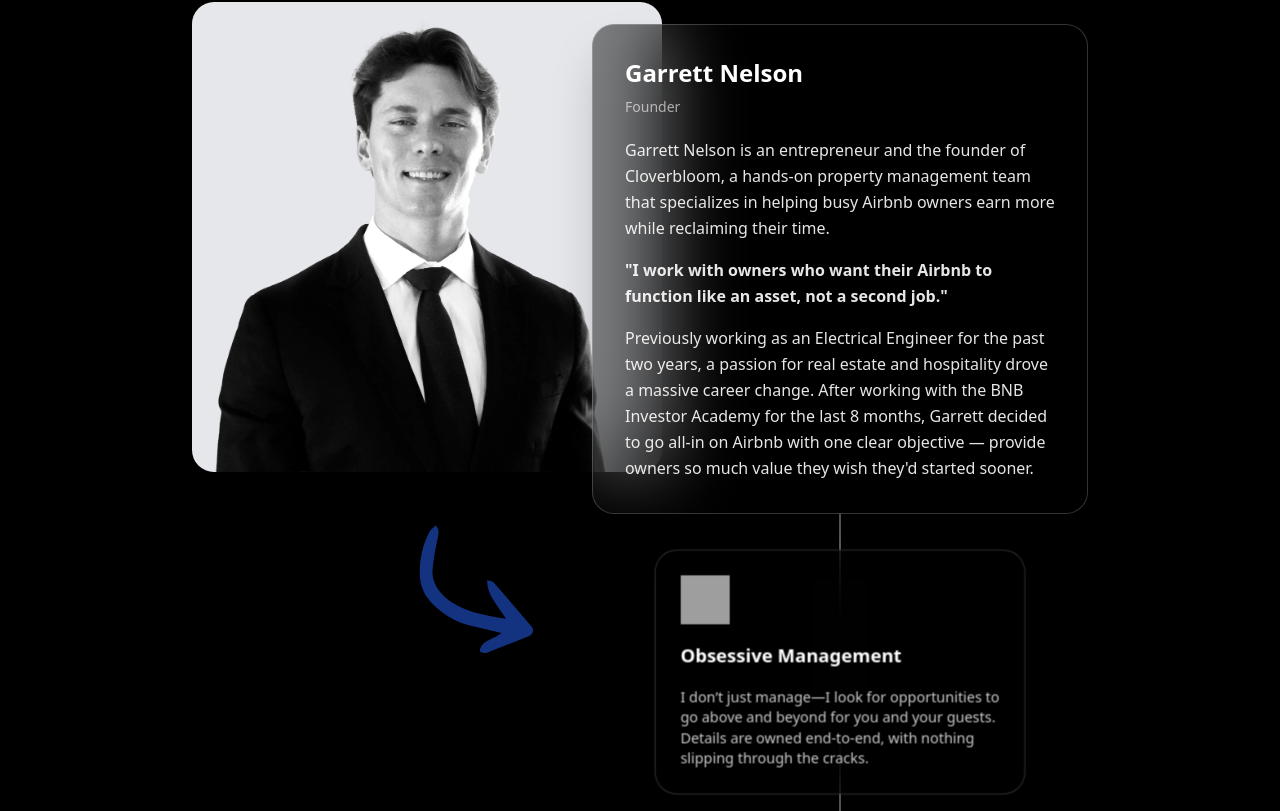
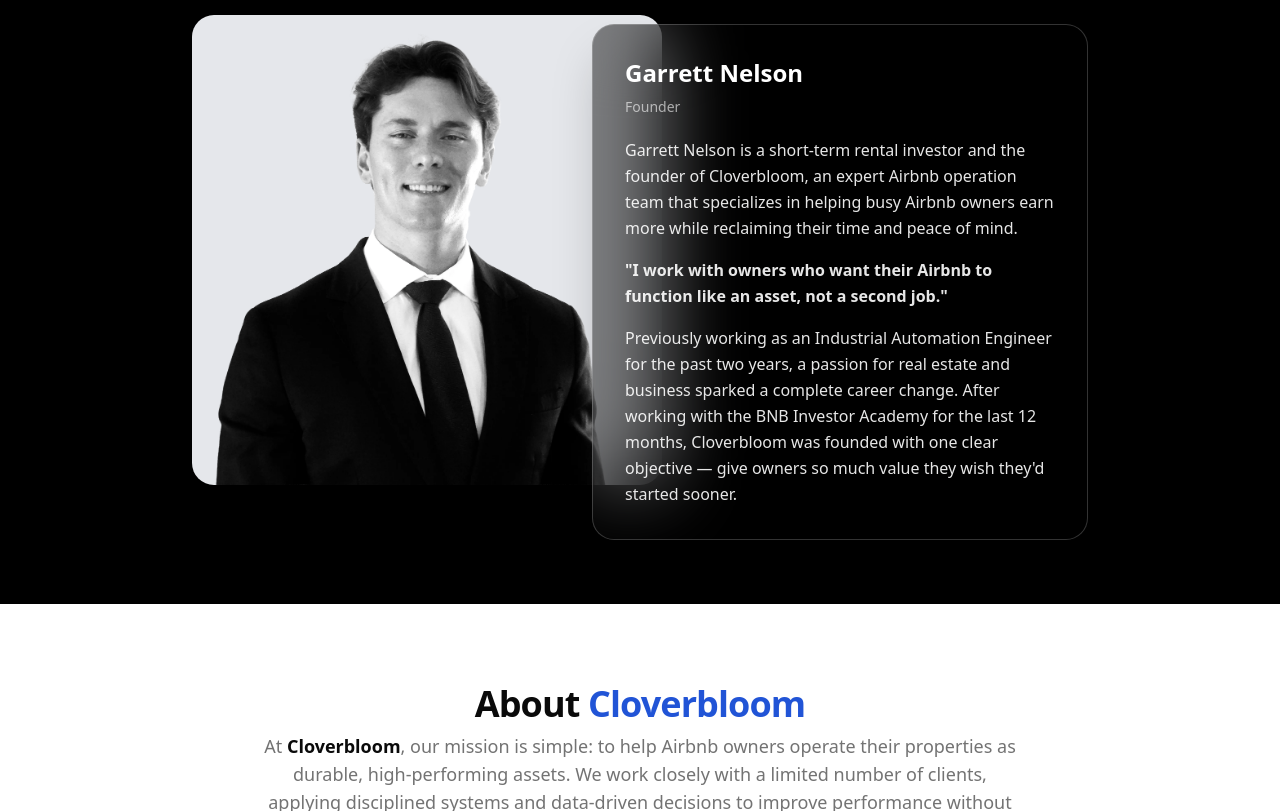
Before and after one commit to cloverbloom/cloverbloom-website, a Next.js app: page / in a window 1280 px wide. Shown: the part 869-1680 px from the top of the page. Built offline with nearby package versions, Linux system fonts and the light colour scheme; grey boxes are pictures that could not be loaded.

Commit message:
Hide Meet Garrett extras and remove contact LinkedIn

```diff
--- a/components/ui/profile-card.tsx
+++ b/components/ui/profile-card.tsx
@@ -5,7 +5,6 @@
 
 import { cn } from "@/lib/utils";
 import { BGPattern } from "@/components/ui/bg-pattern";
-import { MeetGarrettTimeline } from "@/components/ui/meet-garrett-timeline";
 
 export interface ProfileCardProps {
   name?: string;
@@ -20,9 +19,9 @@
     name = "Garrett Nelson",
     title = "Founder",
     bioParts = [
-      "Garrett Nelson is an entrepreneur and the founder of Cloverbloom, a hands-on property management team that specializes in helping busy Airbnb owners earn more while reclaiming their time.",
+      "Garrett Nelson is a short-term rental investor and the founder of Cloverbloom, an expert Airbnb operation team that specializes in helping busy Airbnb owners earn more while reclaiming their time and peace of mind.",
       "\"I work with owners who want their Airbnb to function like an asset, not a second job.\"",
-      "Previously working as an Electrical Engineer for the past two years, a passion for real estate and hospitality drove a massive career change. After working with the BNB Investor Academy for the last 8 months, Garrett decided to go all-in on Airbnb with one clear objective — provide owners so much value they wish they'd started sooner.",
+      "Previously working as an Industrial Automation Engineer for the past two years, a passion for real estate and business sparked a complete career change. After working with the BNB Investor Academy for the last 12 months, Cloverbloom was founded with one clear objective — give owners so much value they wish they'd started sooner.",
     ],
     imageUrl = "/meet-garrett.webp",
     className,
@@ -56,13 +55,6 @@
               draggable={false}
             />
           </div>
-          <img
-            src="/arrow-2.svg"
-            alt=""
-            className="pointer-events-none absolute left-[220px] top-[550px] hidden w-36 origin-top-left rotate-[5deg] scale-y-90 opacity-60 sm:block"
-            aria-hidden="true"
-            draggable={false}
-          />
 
           <motion.div
             initial={{ opacity: 0, x: 20 }}
@@ -111,9 +103,6 @@
           </div>
         </motion.div>
 
-        <div className="md:ml-[400px] md:max-w-2xl">
-          <MeetGarrettTimeline />
-        </div>
       </div>
     </section>
   );
--- a/components/ui/team.tsx
+++ b/components/ui/team.tsx
@@ -13,7 +13,6 @@
     avatar: "/footer-garrett.webp",
     phone: "+1 (970) 631-5800",
     email: "garrett@cloverbloom.co",
-    linkedin: "https://www.linkedin.com/in/garrettfnelson",
     location: "San Diego, CA",
   },
 ];
@@ -111,24 +110,6 @@
                   </span>
                   {member.email}
                 </button>
-                <a
-                  className="flex w-full items-center justify-start gap-2 text-left text-foreground/80 hover:text-foreground cursor-pointer"
-                  href={member.linkedin}
-                  target="_blank"
-                  rel="noopener noreferrer"
-                >
-                  <span className="inline-flex items-center justify-center">
-                    <svg
-                      className="h-4 w-4 text-primary"
-                      viewBox="0 0 24 24"
-                      fill="currentColor"
-                      aria-hidden="true"
-                    >
-                      <path d="M4.98 3.5A2.5 2.5 0 1 0 5 8.5a2.5 2.5 0 0 0-.02-5ZM3 9h4v12H3zM9 9h3.8v1.6h.1c.5-1 1.8-2.1 3.7-2.1 4 0 4.7 2.5 4.7 5.8V21h-4v-5.2c0-1.3 0-3-1.9-3s-2.2 1.4-2.2 2.9V21H9z" />
-                    </svg>
-                  </span>
-                  www.linkedin.com/garrettfnelson
-                </a>
                 <div className="flex w-full items-center justify-start gap-2 text-left text-foreground/80">
                   <span className="inline-flex items-center justify-center">
                     <svg
```
